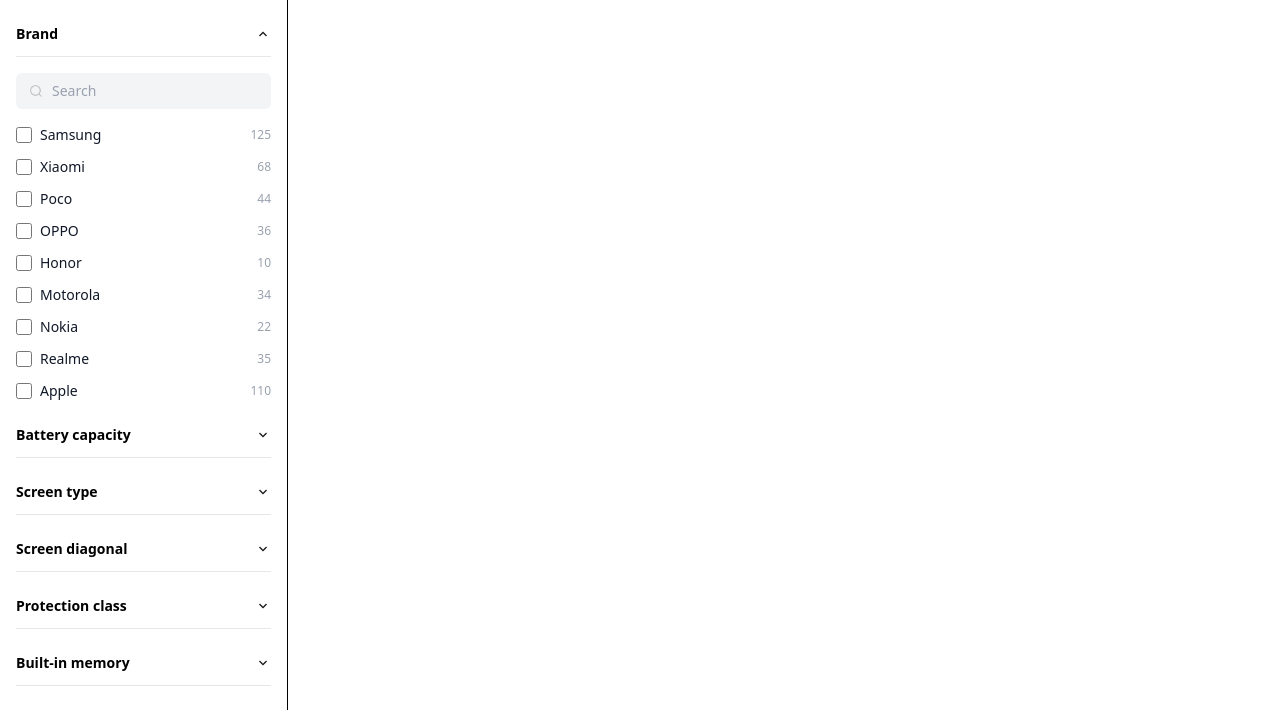
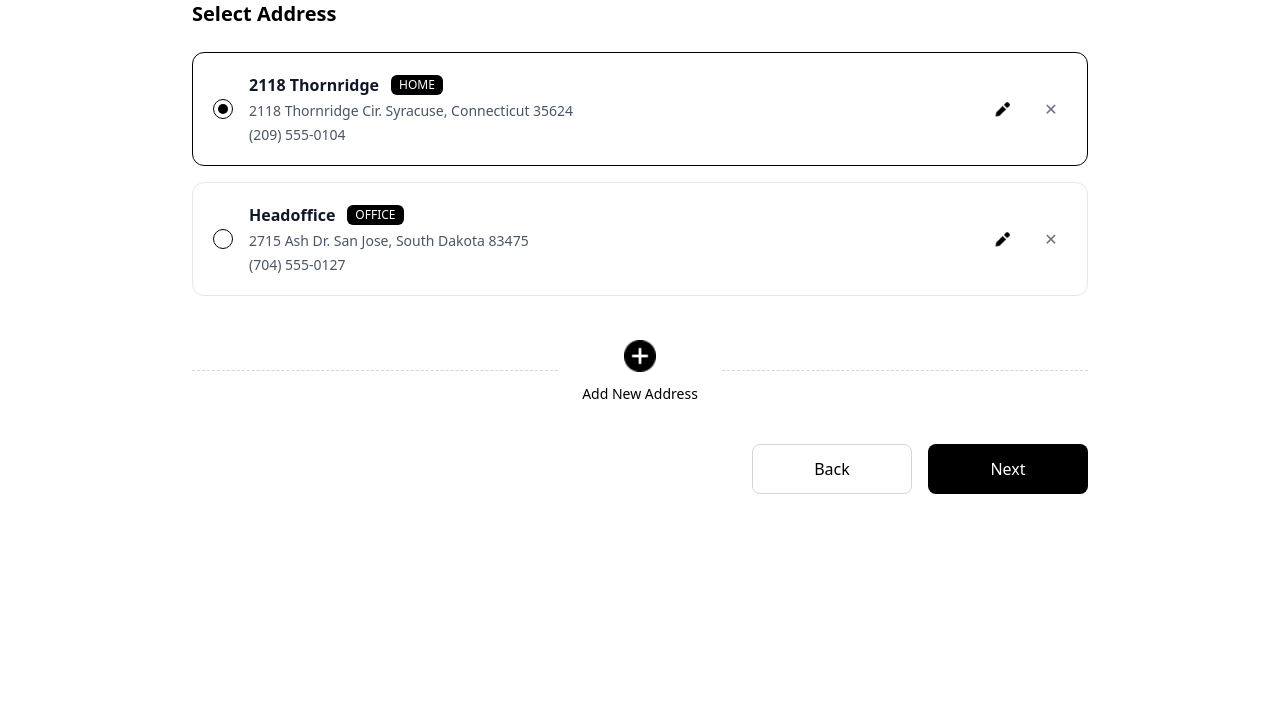
Before and after one commit to Tuongkobietcode/CyberShop, a React (Vite) app in the folder apps/user/: page / in a window 1280 px wide. Shown: the top 710 px of the page. Built offline with nearby package versions, Linux system fonts and the light colour scheme.

Commit message:
Build checkout/AdressForm

```diff
--- a/apps/user/src/main.tsx
+++ b/apps/user/src/main.tsx
@@ -1,10 +1,11 @@
 import { StrictMode } from "react";
 import { createRoot } from "react-dom/client";
-import FilterSidebar from "./pages/products/components/FilterSidebar";
+import AddressForm from "./pages/checkout/address/components/AddressForm";
+
 import "./index.css";
 
 createRoot(document.getElementById("root")!).render(
   <StrictMode>
-    <FilterSidebar />
+    <AddressForm />
   </StrictMode>,
 );
--- a/apps/user/src/pages/checkout/address/components/AddressForm.tsx
+++ b/apps/user/src/pages/checkout/address/components/AddressForm.tsx
@@ -0,0 +1,105 @@
+import { useState } from "react";
+import EditIcon from "../../../../assets/icons/To edit.png";
+import PlusIcon from "../../../../assets/icons/Plus.png";
+
+type AddressType = "HOME" | "OFFICE";
+
+interface Address {
+  id: number;
+  title: string;
+  type: AddressType;
+  address: string;
+  phone: string;
+}
+
+const mockAddresses: Address[] = [
+  {
+    id: 1,
+    title: "2118 Thornridge",
+    type: "HOME",
+    address: "2118 Thornridge Cir. Syracuse, Connecticut 35624",
+    phone: "(209) 555-0104",
+  },
+  {
+    id: 2,
+    title: "Headoffice",
+    type: "OFFICE",
+    address: "2715 Ash Dr. San Jose, South Dakota 83475",
+    phone: "(704) 555-0127",
+  },
+];
+
+export default function AddressSelector() {
+  const [selectedId, setSelectedId] = useState<number>(1);
+  return (
+    <div className="mx-auto w-full max-w-4xl">
+      <h2 className="mb-6 text-xl font-semibold">Select Address</h2>
+      <div className="space-y-4">
+        {mockAddresses.map((item) => {
+          const isSelected = item.id === selectedId;
+          return (
+            <div
+              key={item.id}
+              onClick={() => setSelectedId(item.id)}
+              className={`flex cursor-pointer items-center justify-between rounded-xl border p-5 transition
+                ${
+                  isSelected
+                    ? "border-black"
+                    : "border-gray-200 hover:border-gray-400"
+                }`}
+            >
+              <div className="flex items-center gap-4">
+                <div className="flex h-5 w-5 items-center justify-center rounded-full border border-black">
+                  {isSelected && (
+                    <div className="h-2.5 w-2.5 rounded-full bg-black" />
+                  )}
+                </div>
+                <div>
+                  <div className="flex items-center gap-3">
+                    <h3 className="font-semibold text-gray-900">
+                      {item.title}
+                    </h3>
+                    <span className="rounded-md bg-black px-2 py-0.5 text-xs font-medium text-white">
+                      {item.type}
+                    </span>
+                  </div>
+                  <p className="mt-1 text-sm text-gray-600">{item.address}</p>
+                  <p className="mt-1 text-sm text-gray-600">{item.phone}</p>
+                </div>
+              </div>
+              <div
+                className="flex items-center gap-4"
+                onClick={(e) => e.stopPropagation()}
+              >
+                <button className="flex h-8 w-8 cursor-pointer items-center justify-center hover:opacity-70">
+                  <img src={EditIcon} alt="Edit" className="h-5 w-5" />
+                </button>
+                <button className="flex h-8 w-8 cursor-pointer items-center justify-center text-gray-500 hover:text-red-500">
+                  ✕
+                </button>
+              </div>
+            </div>
+          );
+        })}
+      </div>
+      <div className="my-10 grid grid-cols-[1fr_auto_1fr] items-center">
+        <div className="h-px border-t border-dashed border-gray-300" />
+        <button className="mx-6 flex cursor-pointer flex-col items-center gap-2 hover:opacity-80">
+          <div className="flex h-10 w-10 items-center justify-center">
+            <img src={PlusIcon} alt="Add new address" className="h-8 w-8" />
+          </div>
+          <span className="text-sm font-medium">Add New Address</span>
+        </button>
+        <div className="h-px border-t border-dashed border-gray-300" />
+      </div>
+      <div className="flex justify-end gap-4">
+        <button className="min-w-[160px] cursor-pointer rounded-lg border border-gray-300 py-3 font-medium hover:bg-gray-100">
+          Back
+        </button>
+        <button className="min-w-[160px] cursor-pointer rounded-lg bg-black py-3 font-medium text-white hover:bg-gray-800">
+          Next
+        </button>
+      </div>
+    </div>
+  );
+}
```
Also changed, not shown: apps/user/src/assets/icons/Plus.png (added), apps/user/src/assets/icons/To edit.png (added).
